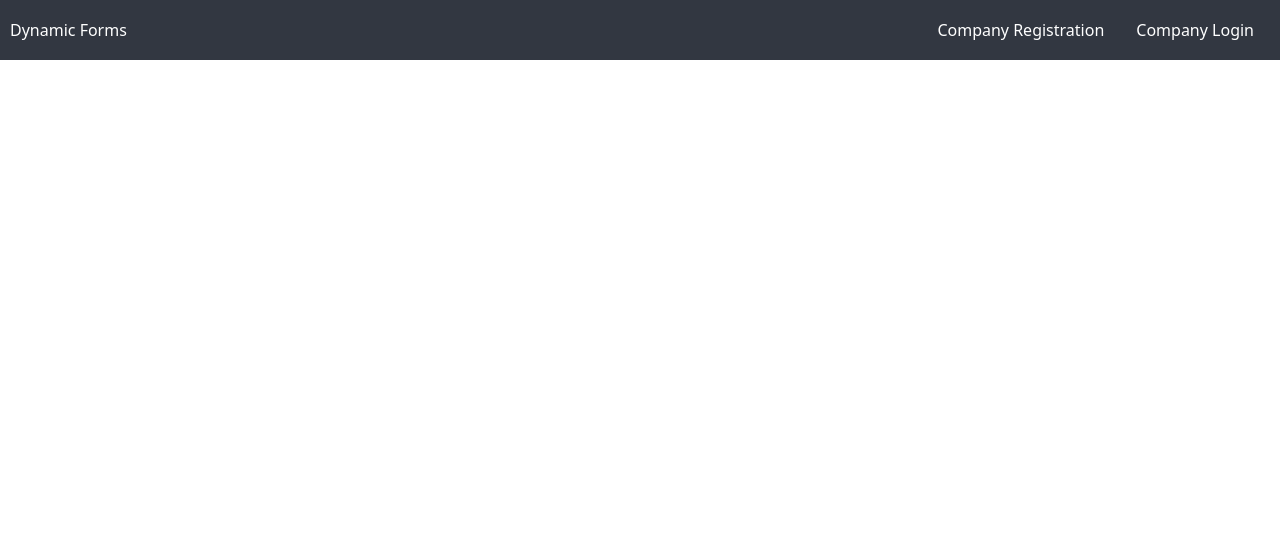
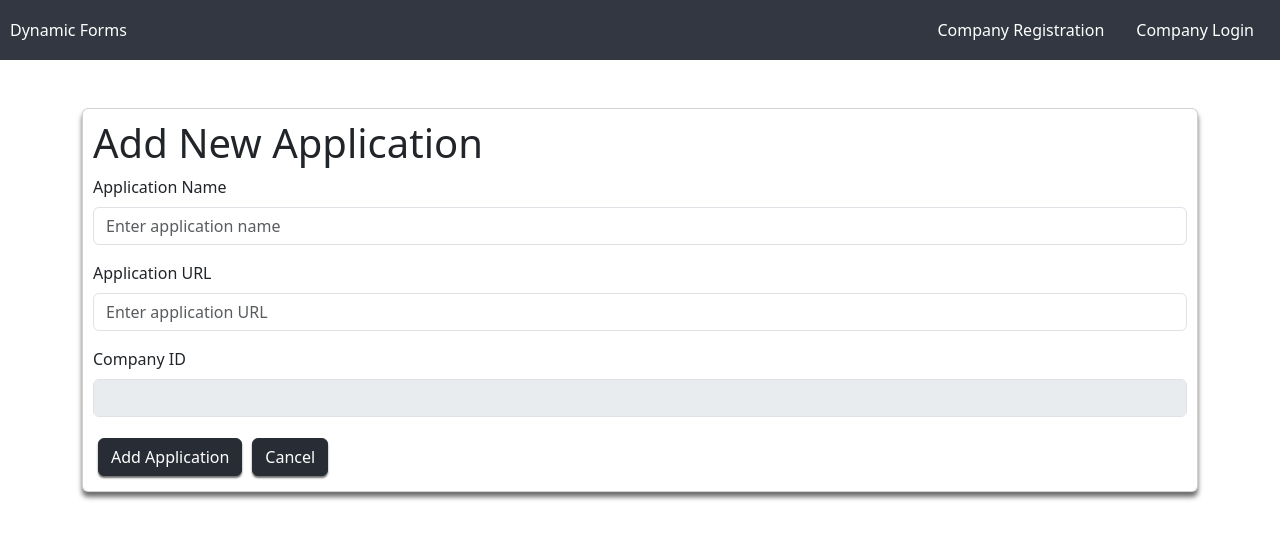
Before and after one commit to BharathReddyA/dynamic-forms, a React (Create React App) app: page /add-application in a window 1280 px wide. Shown: the top 538 px of the page. Built offline with nearby package versions, Linux system fonts and the light colour scheme.

Commit message:
Add applications page is now working

```diff
--- a/src/App.js
+++ b/src/App.js
@@ -9,6 +9,7 @@ import AddUser from "./Components/AddUser";
 import AddForms from "./Components/AddForms";
 import ViewForms from "./Components/ViewForms";
 import VerifyAccount from "./Components/VerifyAccount";
+import AddApp from "./Components/AddApp";
 import ViewUserFilledForms from "./Components/ViewUserFilledForms";
 import CompanyRegistration from "./Screens/CompanyRegistration";
 import CompanyLogin from "./Screens/CompanyLogin";
@@ -35,6 +36,7 @@ function App() {
         {isLoggedIn && (
           <nav className="side-nav">
             <Link to="/add-user">Add Users</Link>
+            <Link to="/add-application">Add Application</Link>
             <Link to="/add-forms">Add Forms</Link>
             <Link to="/view-forms">View Forms</Link>
             <Link to="/view-user-filled-forms">View User Filled Forms</Link>
@@ -87,6 +89,7 @@ function App() {
               <Route path="/admin" element={<Admin />} />
               <Route path="/add-user" element={<AddUser />} />
               <Route path="/add-forms" element={<AddForms />} />
+              <Route path="/add-application" element={<AddApp />} />
               <Route path="/view-forms" element={<ViewForms />} />
               <Route path="/verify-account" element={<VerifyAccount />} />
               <Route path="/company-profile" element={<CompanyProfile />} />
--- /dev/null
+++ b/src/Components/AddApp.js
@@ -0,0 +1,93 @@
+import React, { useState } from "react";
+import { Container, Form, Button, Alert, Card } from "react-bootstrap";
+import axios from "axios";
+import { useSelector } from "react-redux";
+
+const AddApp = () => {
+  const companyId = useSelector((state) => state.company.companyId);
+  const [appName, setAppName] = useState("");
+  const [appUrl, setAppUrl] = useState("");
+  const [errorMessage, setErrorMessage] = useState("");
+
+  const handleSubmit = async (e) => {
+    e.preventDefault();
+    setErrorMessage("");
+
+    const appData = {
+      app_name: appName,
+      app_url: appUrl,
+      company_id: companyId,
+    };
+
+    try {
+      const response = await axios.post(
+        "http://127.0.0.1:8000/add_app",
+        appData
+      );
+      console.log("App added successfully:", response.data);
+      setAppName("");
+      setAppUrl("");
+    } catch (error) {
+      if (error.response && error.response.data) {
+        setErrorMessage(error.response.data.detail);
+      } else {
+        console.error("Error adding app:", error);
+      }
+    }
+  };
+
+  const handleCancel = () => {
+    setAppName("");
+    setAppUrl("");
+  };
+
+  return (
+    <Container className="pt-5">
+      <Card className="CustomCard">
+      <h1>Add New Application</h1>
+      {errorMessage && <Alert variant="danger">{errorMessage}</Alert>}
+      <Form onSubmit={handleSubmit}>
+        <Form.Group controlId="formAppName" className="mb-3">
+          <Form.Label>Application Name</Form.Label>
+          <Form.Control
+            type="text"
+            placeholder="Enter application name"
+            value={appName}
+            onChange={(e) => setAppName(e.target.value)}
+            required
+          />
+        </Form.Group>
+
+        <Form.Group controlId="formAppUrl" className="mb-3">
+          <Form.Label>Application URL</Form.Label>
+          <Form.Control
+            type="text"
+            placeholder="Enter application URL"
+            value={appUrl}
+            onChange={(e) => setAppUrl(e.target.value)}
+            required
+          />
+        </Form.Group>
+
+        <Form.Group controlId="formCompanyId" className="mb-3">
+          <Form.Label>Company ID</Form.Label>
+          <Form.Control type="text" value={companyId} disabled required />
+        </Form.Group>
+
+        <Button variant="primary" type="submit" className="CustomButton M5">
+          Add Application
+        </Button>
+        <Button
+          className="CustomButton M5"
+          type="button"
+          onClick={handleCancel}
+        >
+          Cancel
+        </Button>
+      </Form>
+      </Card>
+    </Container>
+  );
+};
+
+export default AddApp;
--- a/src/Components/AddUser.js
+++ b/src/Components/AddUser.js
@@ -3,7 +3,7 @@ import "../App.css";
 import { Card, Button, Row, Col, InputGroup, FormControl, Container } from "react-bootstrap";
 import { FontAwesomeIcon } from "@fortawesome/react-fontawesome";
 import { faLocationDot } from "@fortawesome/free-solid-svg-icons";
-import Field from "./Field"; // Ensure the correct import path
+import Field from "./Field";
 
 export default function AddUser() {
   const [formData, setFormData] = useState({
--- a/src/Screens/CompanyProfile.js
+++ b/src/Screens/CompanyProfile.js
@@ -170,13 +170,13 @@ export default function ProfilePage() {
             </Form.Group>
             {isEditing ? (
               <>
-                <Button variant="primary" type="submit" className="mt-3">
+                <Button variant="primary" type="submit" className="CustomButton M5">
                   Save
                 </Button>
                 <Button
                   variant="secondary"
                   onClick={handleCancel}
-                  className="mt-3 mx-2"
+                  className="CustomButton M5"
                 >
                   Cancel
                 </Button>
@@ -185,7 +185,7 @@ export default function ProfilePage() {
               <Button
                 variant="primary"
                 onClick={handleEditToggle}
-                className="mt-3"
+                className="CustomButton M5"
               >
                 Edit Form
               </Button>
```
Also changed, not shown: 1 other file (tests, documents, lock files or other folders).
